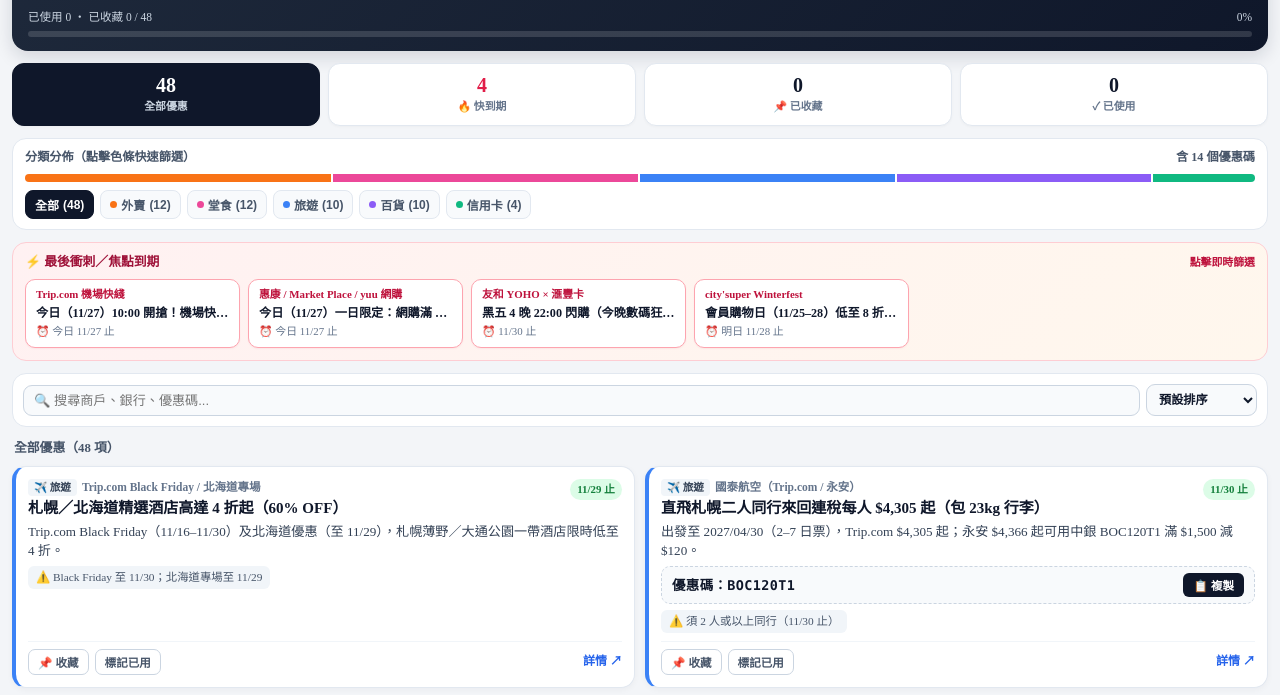
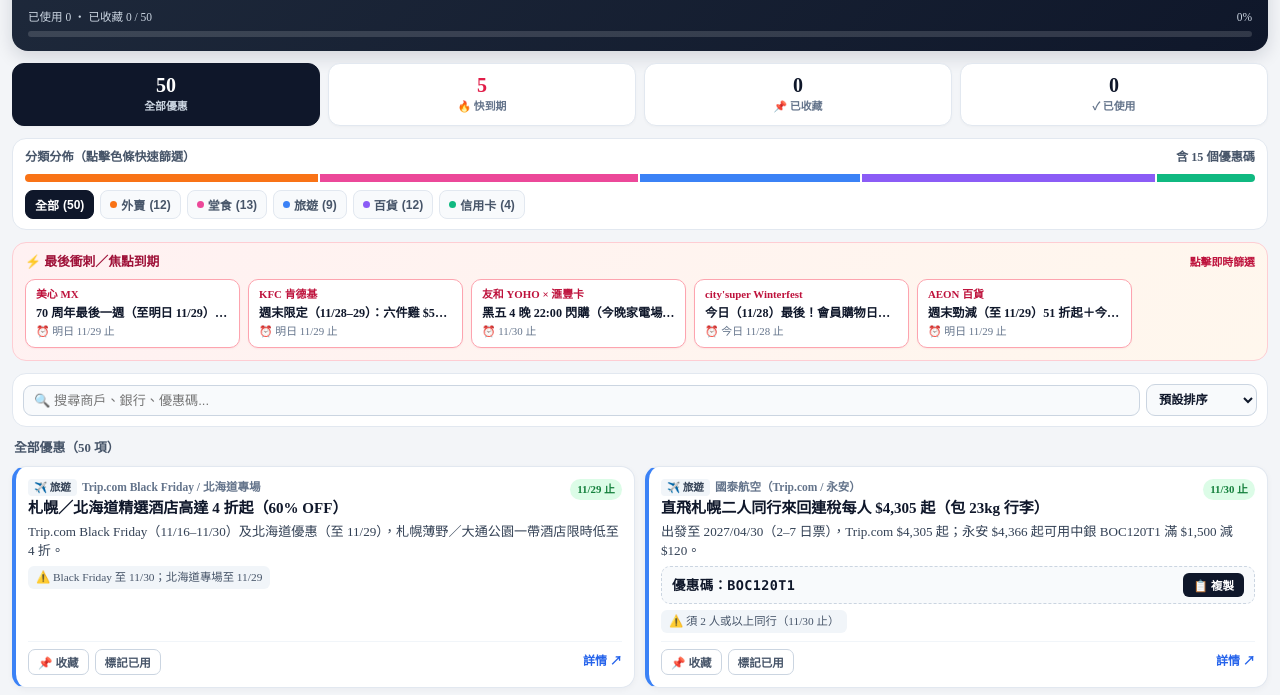
Before and after one commit to fungkenny/pickle-dashboard, a plain HTML site: page hk-deals-express.html in a window 1280 px wide. Shown: the part 76-771 px from the top of the page. Drawn offline with Linux system fonts and the light colour scheme.

Commit message:
Update hk-deals-express 2026-11-28

```diff
--- a/hk-deals-express.html
+++ b/hk-deals-express.html
@@ -502,7 +502,7 @@
     <div class="hero-top">
       <div>
         <div class="hero-title">🏷️ 香港優惠速遞 Dashboard</div>
-        <div class="hero-sub">最後掃描：2026-11-27（HKT）｜每日 09:30 更新</div>
+        <div class="hero-sub">最後掃描：2026-11-28（HKT）｜每日 09:30 更新</div>
       </div>
       <div class="live-pill"><span class="live-dot"></span>自動監察中</div>
     </div>
@@ -791,7 +791,7 @@
         id: "keeta-unionpay-weekday",
         cat: "food",
         merchant: "KeeTa × 銀聯 / BoC Pay+ / Apple Pay",
-        title: "逢週一至五單筆滿 HK$180 即減 HK$15（今日 11/27 適用）",
+        title: "逢週一至五單筆滿 HK$180 即減 HK$15（週六不適用）",
         desc: "10/26–11/30 逢星期一至五以銀聯（含 Apple Pay 綁定銀聯卡、BoC Pay+）支付 KeeTa 外送或自取滿 $180 即減 $15；全期最多享 4 次。",
         code: "",
         condition: "逢週一至五適用，每日限享 1 次",
@@ -804,7 +804,7 @@
         id: "foodpanda-hsbc-wed",
         cat: "food",
         merchant: "foodpanda × 滙豐 pandapro",
-        title: "逢周三至周六滿 HK$200 享 5% PandaPay 回贈（今日 11/27 適用）",
+        title: "逢周三至周六滿 HK$200 享 5% PandaPay 回贈（今日 11/28 適用）",
         desc: "pandapro 會員於周三至周六用滙豐信用卡落外賣或自取單折後滿 $200 享 5% PandaPay 回贈（每單上限 $15）。",
         code: "",
         condition: "須為 pandapro 會員並用滙豐卡",
@@ -895,13 +895,26 @@
         id: "maxims-mx",
         cat: "dining",
         merchant: "美心 MX",
-        title: "70 周年最後一週（11/23–29）77 折：$38 漢堡扒／$43 焗豬｜$49 花膠鍋",
+        title: "70 周年最後一週（至明日 11/29）77 折：$38 漢堡扒／$43 焗豬｜$49 花膠鍋",
         desc: "11/23–29 午晚市漢堡扒飯 $38、焗豬扒飯 $43、晚市花膠雞水餃鍋 $49；另《起筷》$8 券至 11/30。",
         code: "",
         condition: "只限堂食及外賣自取",
-        expires: "11/29 止",
-        urgent: false,
+        expires: "明日 11/29 止",
+        urgent: true,
         url: "https://www.maximsmx.com.hk/",
+        userState: "active"
+      },
+      {
+        id: "kfc-weekend-nov29",
+        cat: "dining",
+        merchant: "KFC 肯德基",
+        title: "週末限定（11/28–29）：六件雞 $50｜超值二人分享餐 $79",
+        desc: "11/28–29 早上 11:00 後堂食及外賣自取享六件雞 $50（原 $132）、二人餐 $79（原 $188）；不適用快脆送及部分分店。",
+        code: "",
+        condition: "11:00 後堂食／自取（明日 11/29 止）",
+        expires: "明日 11/29 止",
+        urgent: true,
+        url: "https://www.kfchk.com/",
         userState: "active"
       },
       {
@@ -996,19 +1009,6 @@
         userState: "active"
       },
       {
-        id: "tripcom-ae-bogo-nov27",
-        cat: "travel",
-        merchant: "Trip.com 機場快綫",
-        title: "今日（11/27）10:00 開搶！機場快綫車票限時買一送一",
-        desc: "11/27 星期五早上 10:00 準時於 Trip.com 開搶機場快綫單程／來回車票買一送一，數量有限，先到先得。",
-        code: "",
-        condition: "今日 11/27 10:00 開搶，名額有限",
-        expires: "今日 11/27 止",
-        urgent: true,
-        url: "https://hk.trip.com/",
-        userState: "active"
-      },
-      {
         id: "hx-tuesday",
         cat: "travel",
         merchant: "香港航空",
@@ -1048,24 +1048,11 @@
         userState: "active"
       },
       {
-        id: "wellcome-online-nov27",
-        cat: "shopping",
-        merchant: "惠康 / Market Place / yuu 網購",
-        title: "今日（11/27）一日限定：網購滿 $888 全場 88 折兼包送貨上門",
-        desc: "11/27 當日於活動頁領券，單一交易折實滿 $888 享全場 88 折兼免費送貨上門，適合囤洗衣液、廚房紙、廁紙等日用品。",
-        code: "",
-        condition: "只限今日 11/27 網購滿 $888（指定貨品除外）",
-        expires: "今日 11/27 止",
-        urgent: true,
-        url: "https://www.wellcome.com.hk/",
-        userState: "active"
-      },
-      {
         id: "yoho-bf-nov30",
         cat: "shopping",
         merchant: "友和 YOHO × 滙豐卡",
-        title: "黑五 4 晚 22:00 閃購（今晚數碼狂歡）＋滙豐滿 $2,000 減 $150",
-        desc: "11/26–30 每晚 22:00 閃購（今晚 11/27 數碼場：AirPods Max $2,898、Garmin Vivoactive 6 $1,920、Marshall Stockwell II $1,299）；網店用滙豐卡輸 PPHSBC2026 滿 $2,000 再減 $150（連閃購適用）。",
+        title: "黑五 4 晚 22:00 閃購（今晚家電場）＋滙豐滿 $2,000 減 $150",
+        desc: "今晚（11/28）22:00 第 3 場家電閃購：Carrier 3/4 匹冷氣 $2,486、Toshiba 240L 雪櫃 $2,739、Samsung 50\" QLED $3,950；網店用滙豐卡輸 PPHSBC2026 滿 $2,000 再減 $150（連閃購適用）。",
         code: "PPHSBC2026",
         condition: "滙豐優惠碼限網店（名額 6,667 個）",
         expires: "11/30 止",
@@ -1090,13 +1077,52 @@
         id: "citysuper-winterfest-nov28",
         cat: "shopping",
         merchant: "city'super Winterfest",
-        title: "會員購物日（11/25–28）低至 8 折｜網店滿 $500 送 $50 券",
-        desc: "11/25–28 super e 會員享食品部低至 85 折、LOG-ON 低至 8 折、酒品低至 9 折；網店單筆滿 $500 送 $50 券（最多 5 張），門市滿 $2,000 送 $200。",
-        code: "",
-        condition: "須登入 super e 會員（明日 11/28 最後）",
-        expires: "明日 11/28 止",
+        title: "今日（11/28）最後！會員購物日低至 8 折｜網店滿 $500 送 $50 券",
+        desc: "super e 會員享食品部低至 85 折、LOG-ON 低至 8 折、酒品低至 9 折；網店單筆滿 $500 送 $50 券（23:59 止，最多 5 張），門市滿 $2,000 送 $200。",
+        code: "",
+        condition: "須登入 super e 會員（今日 11/28 最後）",
+        expires: "今日 11/28 止",
         urgent: true,
         url: "https://online.citysuper.com.hk/",
+        userState: "active"
+      },
+      {
+        id: "wellcome-weekly-dec03",
+        cat: "shopping",
+        merchant: "惠康超級市場",
+        title: "本週（11/27–12/3）灣仔碼頭煎餃 $10/包｜佳能/高樂氏滿 $138 送 $128 禮品",
+        desc: "門市限定：灣仔碼頭煎餃 $10/包（原 $27.9）、買佳能／高樂氏滿 $138 送 $128 禮品、家樂牌通心粉 2 袋送 $34 禮品；yuu 15,000 分換 $80 券至 12/10。",
+        code: "",
+        condition: "門市適用，貨品視乎分店供應",
+        expires: "12/3 止",
+        urgent: false,
+        url: "https://www.wellcome.com.hk/",
+        userState: "active"
+      },
+      {
+        id: "pns-nov-promo",
+        cat: "shopping",
+        merchant: "百佳 / PNS 網購",
+        title: "網購滿 $600 輸 NOVHD11 92 折（減 $100）｜門市 App $22 券",
+        desc: "11/30 止：PNS 網購滿 $600 用 NOVHD11 享 92 折、滿 $350 用 NOVFREE11 免運；落佳拎／快趣送滿 $250 減 $20；易賞錢 App 另有門市 $22 券。",
+        code: "NOVHD11",
+        condition: "各優惠碼限網購指定配送方式",
+        expires: "11/30 止",
+        urgent: false,
+        url: "https://www.pns.hk/",
+        userState: "active"
+      },
+      {
+        id: "aeon-weekend-nov29",
+        cat: "shopping",
+        merchant: "AEON 百貨",
+        title: "週末勁減（至 11/29）51 折起＋今日 14:00 車厘茄／16:00 鯖魚放題",
+        desc: "11/28–29 週末勁減低至 51 折；今日（11/28）14:00–15:00 日本車厘茄放題、16:00–17:00 無鹽去骨鯖魚及指定 SANRIO 商品放題。",
+        code: "",
+        condition: "放題須用店方器具袋盒（今日 11/28 限定）",
+        expires: "明日 11/29 止",
+        urgent: true,
+        url: "https://www.aeonstores.com.hk/",
         userState: "active"
       },
       {
@@ -1142,7 +1168,7 @@
         id: "wellcome-hangseng",
         cat: "shopping",
         merchant: "惠康 / Market Place × 恒生卡",
-        title: "網購滿 $1,000 賺 $100｜門市逢五至日（今日 11/27 起）滿 $500 賺 $40",
+        title: "網購滿 $1,000 賺 $100｜門市逢五至日（今日 11/28 適用）滿 $500 賺 $40",
         desc: "經 +FUN Centre 登記後，於惠康／Market Place／yuu 網購或週末門市簽賬賺高達 $620 +FUN Dollars。",
         code: "",
         condition: "須於恒生 App 預先登記，電子錢包除外",
```
Also changed, not shown: index.html (+2 -2 lines).
